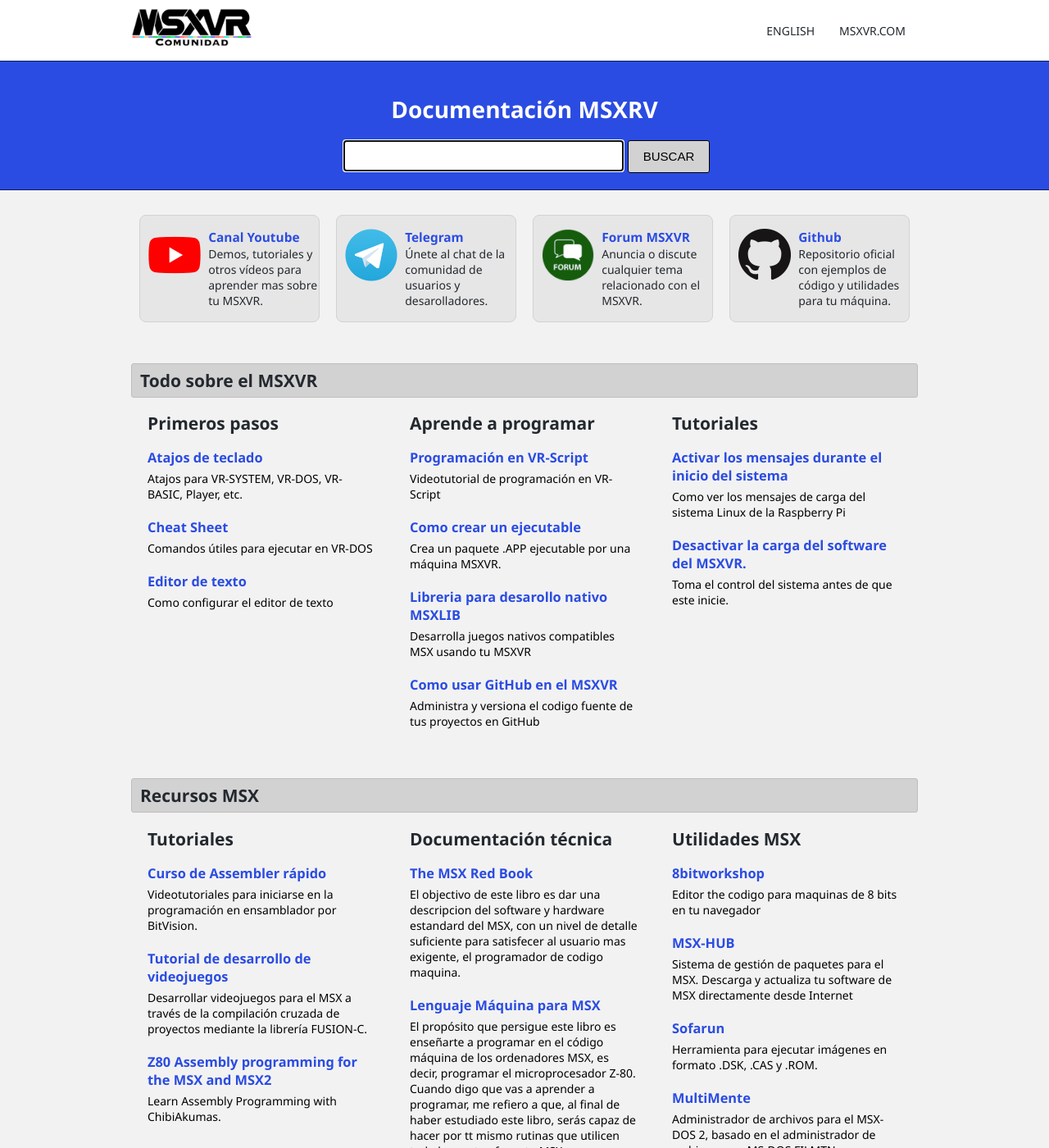
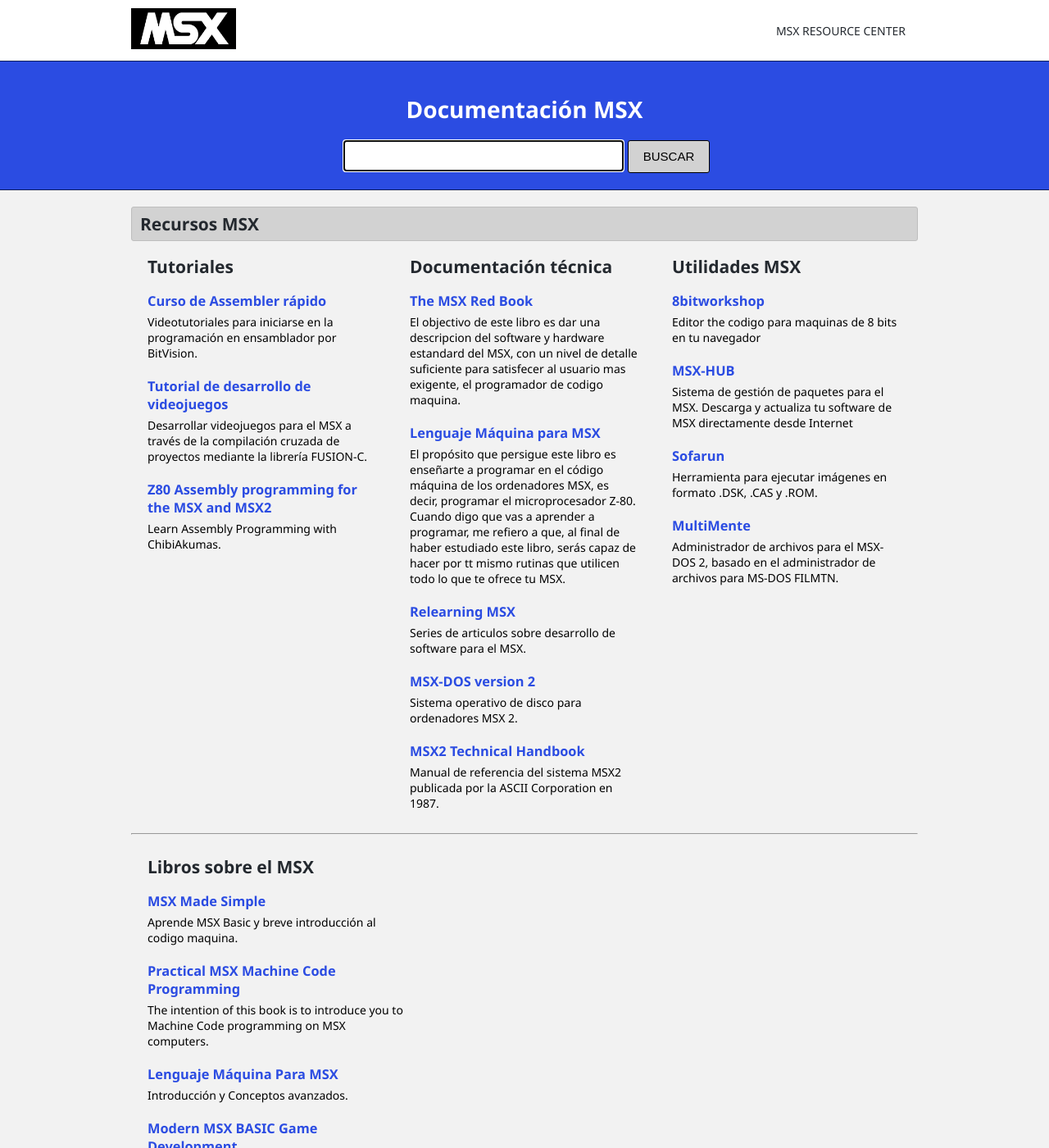
Before and after one commit to msxbits/msxbits.github.io, a Jekyll site: the page built from index.md, in a window 1280 px wide and 1400 px high. Shown: the whole window at 82% size. Built offline with Jekyll 4.4.1, drawn with Linux system fonts in a browser that asks for light colours; some of the changed text lies outside the part shown.

Commit message:
Redesign to MSX

```diff
--- a/_includes/navigation.html
+++ b/_includes/navigation.html
@@ -1,14 +1,13 @@
 <nav class="navbar navbar-default navbar-fixed-top hestia_left navbar-not-transparent">
     <div class="container">
       <div class="navbar-header">
-        <a class="navbar-brand" href="/index.html" title="MSXVR">
-          <img src="/assets/img/comunidad_msxvr.png" alt="MSXVR">
+        <a class="navbar-brand" href="/index.html" title="MSX Bits">
+          <img src="/assets/img/msxlogo.png" alt="MSX Bits">
         </a>
       </div>
       <div id="main-navigation" class="collapse navbar-collapse">
         <ul id="menu-menureserva" class="nav navbar-nav">
-          <li><a href="#">English</a</li>
-          <li><a title="Recursos" href="https://msxvr.com">MSXVR.com</a></li>
+          <li><a title="Recursos" href="https://msx.org">MSX Resource Center</a></li>
         </ul>
       </div>
     </div>
--- a/_layouts/default.html
+++ b/_layouts/default.html
@@ -11,7 +11,7 @@
   <body>
     {% include navigation.html html=content %}
     <div id="header">
-      <h1>Documentación MSXRV</h1>
+      <h1>Documentación MSX</h1>
       <div id="search-msxvr">
         <div id="search-container">
           <form action="search" method="get">
--- a/index.md
+++ b/index.md
@@ -1,118 +1,5 @@
 ---
 ---
-<div class="section">
-  <div class="row">
-    <div class="box-links">
-      <div class="msxvr-link">
-        <div class="msxvr-link-logo">
-          <figure class="image is-64x64">
-            <img src="assets/img/youtube-logo-2431.png">
-          </figure>
-        </div>
-        <div class="msxvr-link-description">
-          <a href="https://www.youtube.com/c/MSXVRComputer">Canal Youtube</a>
-          <p>Demos, tutoriales y otros vídeos para aprender mas sobre tu MSXVR.</p>
-        </div>
-      </div>
-    </div>
-    <div class="box-links">
-      <div class="msxvr-link">
-        <div class="msxvr-link-logo">
-          <figure class="image is-64x64">
-            <img src="assets/img/telegram.png">
-          </figure>
-        </div>
-        <div class="msxvr-link-description">
-          <a href="https://telegram.org/">Telegram</a>
-          <p>Únete al chat de la comunidad de usuarios y desarolladores.</p>
-        </div>
-      </div>
-    </div>
-    <div class="box-links">
-      <div class="msxvr-link">
-        <div class="msxvr-link-logo">
-          <figure class="image is-64x64">
-            <img src="assets/img/forum-icon-23.jpeg">
-          </figure>
-        </div>
-        <div class="msxvr-link-description">
-          <a href="http://msxvr.es/doc/forum/">Forum MSXVR</a>
-          <p>Anuncia o discute cualquier tema relacionado con el MSXVR.</p>
-        </div>
-      </div>
-    </div>
-    <div class="box-links">
-      <div class="msxvr-link">
-        <div class="msxvr-link-logo">
-          <figure class="image is-64x64">
-            <img src="assets/img/GitHub-Mark-64px.png">
-          </figure>
-        </div>
-        <div class="msxvr-link-description">
-          <a href="https://github.com/msxvr">Github</a>
-          <p>Repositorio oficial con ejemplos de código y utilidades para tu máquina.</p>
-        </div>
-      </div>
-    </div>
-  </div>
-</div>
-
-<div class="section">
-  <div class="section-header">
-    <h2>Todo sobre el MSXVR</h2>
-  </div>
-  <div class="row">
-    <div class="box">
-      <h1>Primeros pasos</h1>
-      <ul>
-      {% assign primeros_pasos = site.documents | where: "categoria", "primeros_pasos" | where: "status" , status != "wip" %}
-        {% for doc in primeros_pasos %}
-          <li>
-            <a class="article" href="{{ doc.url }}">
-              <article>
-                <h3>{{ doc.titulo }}</h3>
-                <p>{{ doc.descripcion }}</p>
-              </article>
-            </a>
-          </li>
-        {% endfor %}
-      </ul>
-    </div>
-    <div class="box">
-      <h1>Aprende a programar</h1>
-      <ul>
-        {% assign programacion = site.documents | where: "categoria" , "programming" | where: "status" , status != "wip" %}
-        {% for doc in programacion %}
-          <li>
-            <a class="article" href="{{ doc.url }}">
-              <article>
-                <h3>{{ doc.titulo }}</h3>
-                <p>{{ doc.descripcion }}</p>
-              </article>
-            </a>
-          </li>
-        {% endfor %}
-      </ul>
-    </div>
-    <div class="box">
-      <h1>Tutoriales</h1>
-      <ul>
-        {% assign tutoriales = site.documents | where: "categoria", "tutoriales" | where: "status" , status != "wip" %}
-        {% for doc in tutoriales %}
-          <li>
-            <a class="article" href="{{ doc.url }}">
-              <article>
-                <h3>{{ doc.titulo }}</h3>
-                <p>{{ doc.descripcion }}</p>
-              </article>
-            </a>
-          </li>
-        {% endfor %}
-      </ul>
-    </div>
-  </div>
-</div>
-
 <div class="section">
   <div class="section-header">
    <h2>Recursos MSX</h2>
@@ -306,3 +193,69 @@
       </ul>
   </div>
 </div>
+
+<div class="section">
+  <div class="section-header">
+    <h2>Documentación MSXVR</h2>
+  </div>
+  <div class="row">
+    <div class="box">
+      <h1>Primeros pasos</h1>
+      <ul>
+      {% assign primeros_pasos = site.documents | where: "categoria", "primeros_pasos" | where: "status" , status != "wip" %}
+        {% for doc in primeros_pasos %}
+          <li>
+            <a class="article" href="{{ doc.url }}">
+              <article>
+                <h3>{{ doc.titulo }}</h3>
+                <p>{{ doc.descripcion }}</p>
+              </article>
+            </a>
+          </li>
+        {% endfor %}
+      </ul>
+    </div>
+    <div class="box">
+      <h1>Aprende a programar</h1>
+      <ul>
+        {% assign programacion = site.documents | where: "categoria" , "programming" | where: "status" , status != "wip" %}
+        {% for doc in programacion %}
+          <li>
+            <a class="article" href="{{ doc.url }}">
+              <article>
+                <h3>{{ doc.titulo }}</h3>
+                <p>{{ doc.descripcion }}</p>
+              </article>
+            </a>
+          </li>
+        {% endfor %}
+      </ul>
+    </div>
+    <div class="box">
+      <h1>Tutoriales</h1>
+      <ul>
+        {% assign tutoriales = site.documents | where: "categoria", "tutoriales" | where: "status" , status != "wip" %}
+        {% for doc in tutoriales %}
+          <li>
+            <a class="article" href="{{ doc.url }}">
+              <article>
+                <h3>{{ doc.titulo }}</h3>
+                <p>{{ doc.descripcion }}</p>
+              </article>
+            </a>
+          </li>
+        {% endfor %}
+      </ul>
+      <ul>
+          <li>
+            <a class="article" href="http://msxvr.es/doc/wiki/mdwiki.html#!1f924b10c97af57fcedc7e3d7984750bdf321ab9.md">
+              <article>
+                <h3>Mad Mix Game Tribute</h3>
+                <p>Crea un videojuego basado en el original de TopoSoft.</p>
+              </article>
+            </a>
+          </li>
+      </ul>
+    </div>
+  </div>
+</div>
```
Also changed, not shown: assets/img/msxlogo.png (added).
